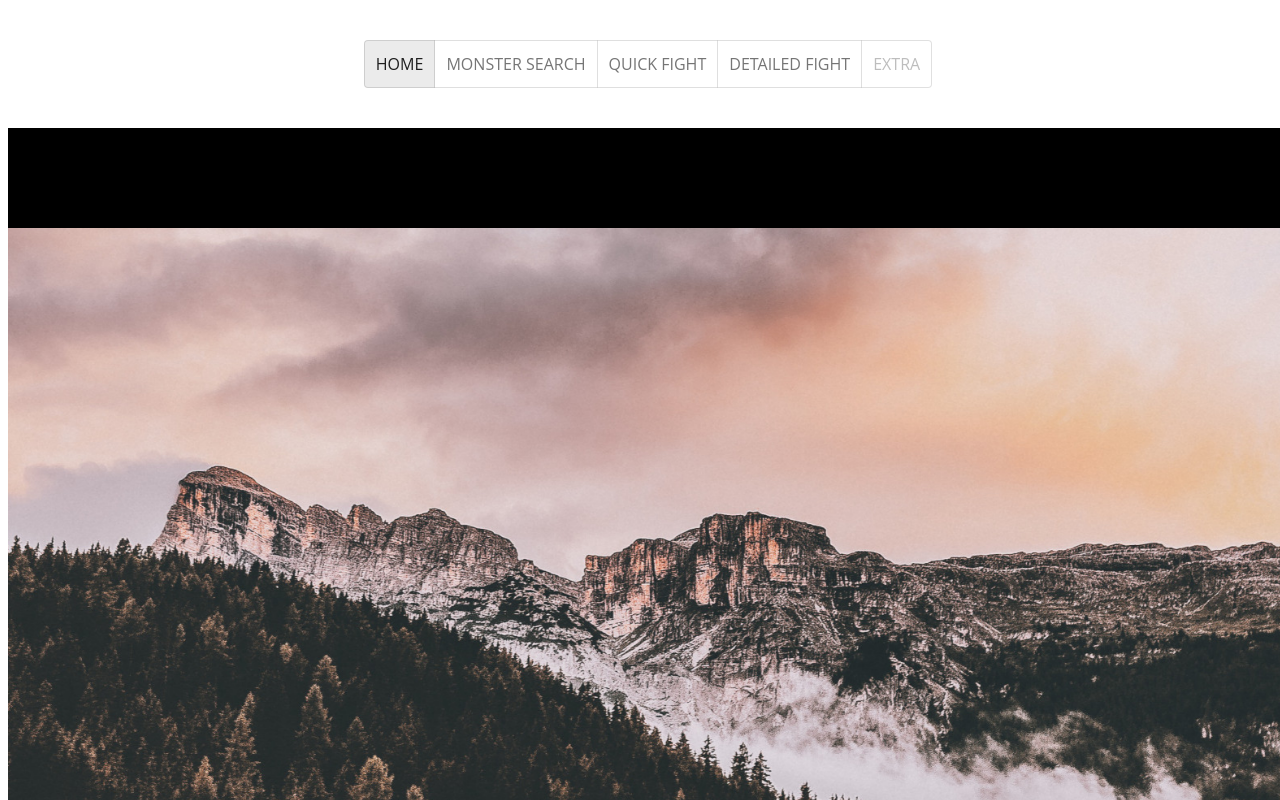
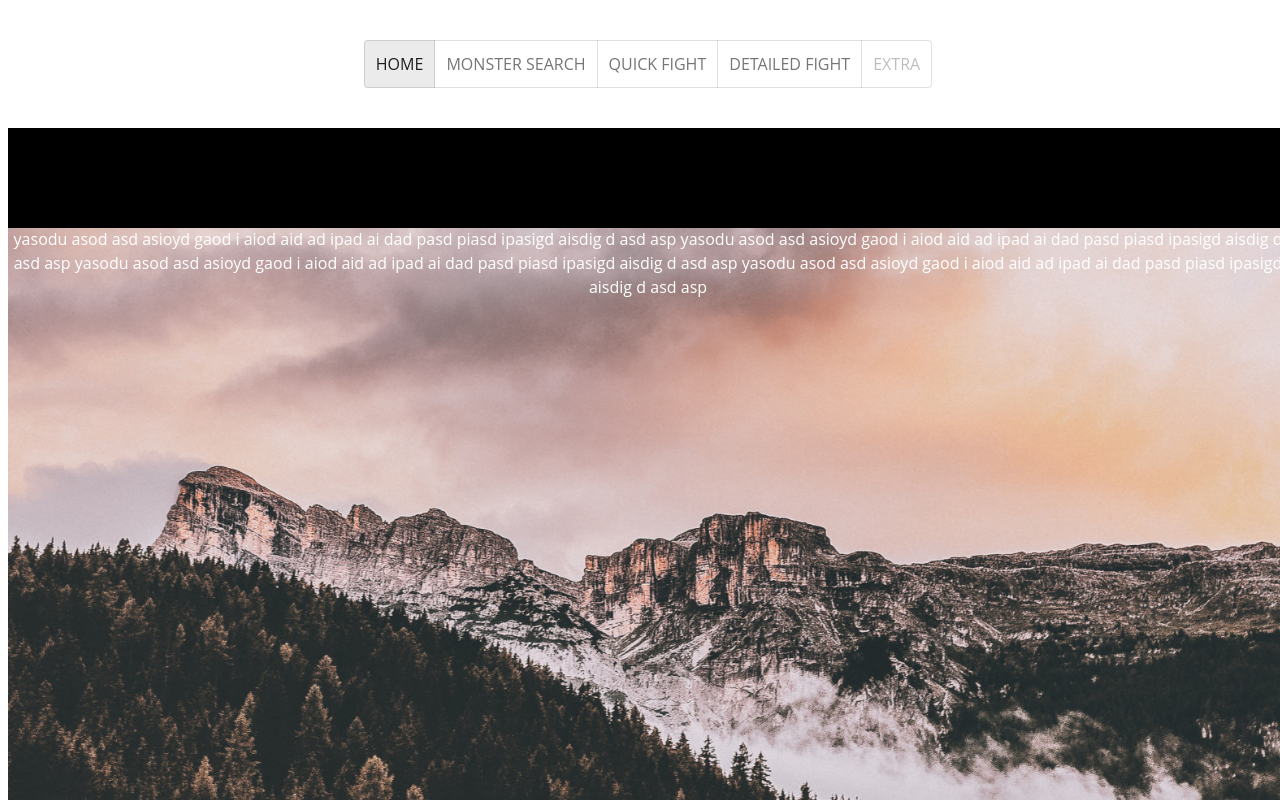
Before and after one commit to Adamdand/randomencounterapp, a React (Create React App) app in the folder client/randomencounter/: page / in a window 1280 px wide. Shown: the top 800 px of the page. Built offline with nearby package versions, Linux system fonts and the light colour scheme; no server answers.

Commit message:
parallax - testing

```diff
--- a/client/randomencounter/src/Pages/Home.tsx
+++ b/client/randomencounter/src/Pages/Home.tsx
@@ -64,13 +64,35 @@ const Home = (props: IProps) => {
             },
             {
               children: (
-                <Box>
-                  <Typography variant="h1" sx={{ color: "black" }}>
-                    My Headline
+                <Box sx={{ backgroundColor: "transparent" }}>
+                  <Typography
+                    sx={{ backgroundColor: "transparent", color: "white" }}
+                  >
+                    asdjkabsd asjkd gasid gaiud gadu aud aud yasodu asod asd
+                    asioyd gaod i aiod aid ad ipad ai dad pasd piasd ipasigd
+                    aisdig d asd asp yasodu asod asd asioyd gaod i aiod aid ad
+                    ipad ai dad pasd piasd ipasigd aisdig d asd asp yasodu asod
+                    asd asioyd gaod i aiod aid ad ipad ai dad pasd piasd ipasigd
+                    aisdig d asd asp yasodu asod asd asioyd gaod i aiod aid ad
+                    ipad ai dad pasd piasd ipasigd aisdig d asd asp yasodu asod
+                    asd asioyd gaod i aiod aid ad ipad ai dad pasd piasd ipasigd
+                    aisdig d asd asp yasodu asod asd asioyd gaod i aiod aid ad
+                    ipad ai dad pasd piasd ipasigd aisdig d asd asp yasodu asod
+                    asd asioyd gaod i aiod aid ad ipad ai dad pasd piasd ipasigd
+                    aisdig d asd asp yasodu asod asd asioyd gaod i aiod aid ad
+                    ipad ai dad pasd piasd ipasigd aisdig d asd asp yasodu asod
+                    asd asioyd gaod i aiod aid ad ipad ai dad pasd piasd ipasigd
+                    aisdig d asd asp yasodu asod asd asioyd gaod i aiod aid ad
+                    ipad ai dad pasd piasd ipasigd aisdig d asd asp yasodu asod
+                    asd asioyd gaod i aiod aid ad ipad ai dad pasd piasd ipasigd
+                    aisdig d asd asp yasodu asod asd asioyd gaod i aiod aid ad
+                    ipad ai dad pasd piasd ipasigd aisdig d asd asp yasodu asod
+                    asd asioyd gaod i aiod aid ad ipad ai dad pasd piasd ipasigd
+                    aisdig d asd asp
                   </Typography>
                 </Box>
               ),
-              speed: -20,
+              speed: -10,
             },
           ]}
           style={{ aspectRatio: "2 / 1" }}
@@ -78,8 +100,8 @@ const Home = (props: IProps) => {
         <Typography variant="h1" sx={{ color: "white" }}>
           Random Encounter DnD App
         </Typography>
-        <Box sx={{ backgroundColor: "red" }}>
-          <Typography sx={{ color: "black" }}>
+        <Box sx={{ backgroundColor: "transparent" }}>
+          <Typography sx={{ backgroundColor: "transparent", color: "white" }}>
             asdjkabsd asjkd gasid gaiud gadu aud aud yasodu asod asd asioyd gaod
             i aiod aid ad ipad ai dad pasd piasd ipasigd aisdig d asd asp yasodu
             asod asd asioyd gaod i aiod aid ad ipad ai dad pasd piasd ipasigd
```
